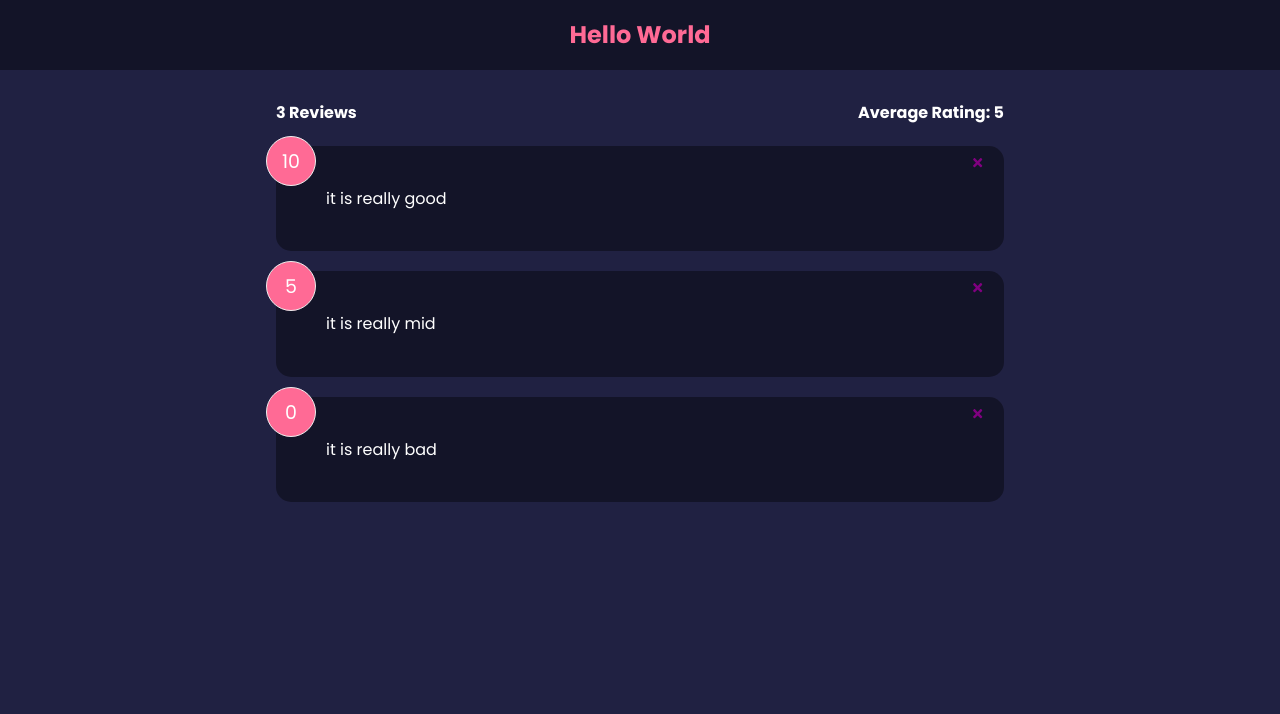
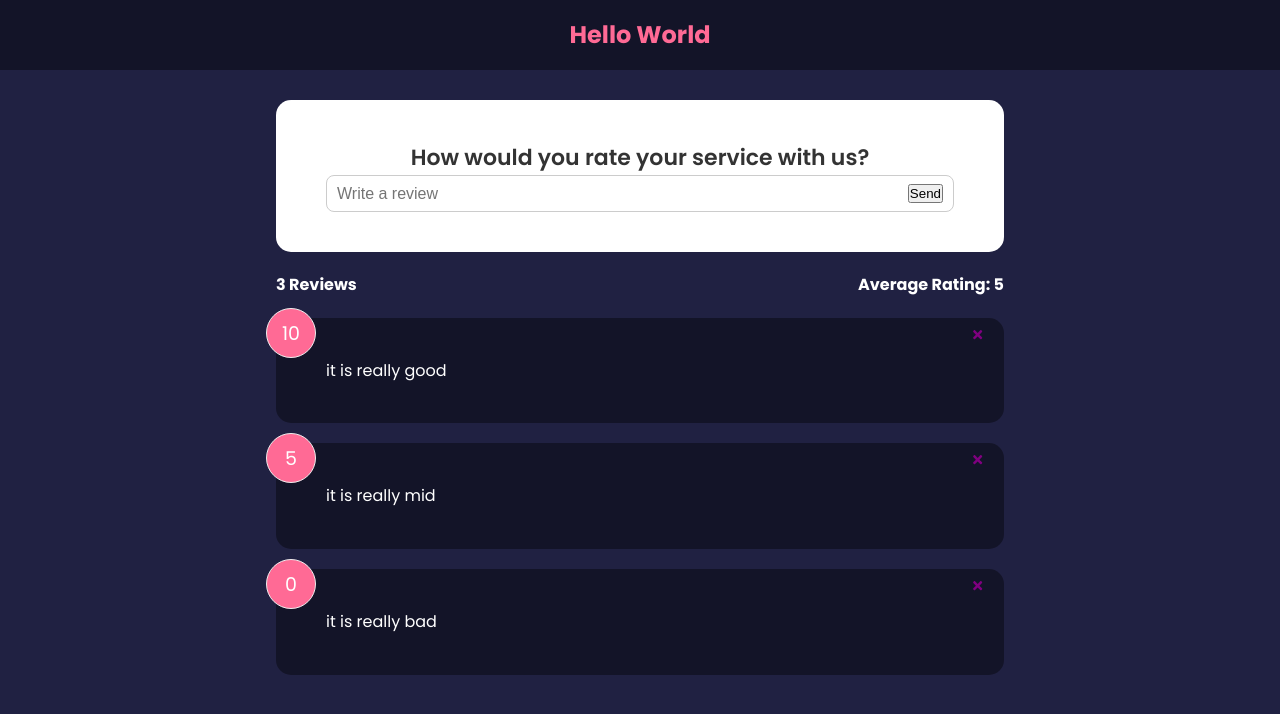
Before and after one commit to jeauxrdhy/feedback, a React (Create React App) app in the folder feedback/: page / in a window 1280 px wide. Shown: the top 714 px of the page. Built offline with nearby package versions, Linux system fonts and the light colour scheme.

Commit message:
created feedbackform component

```diff
--- a/feedback/src/App.js
+++ b/feedback/src/App.js
@@ -3,6 +3,7 @@
 import {useState} from 'react'
 import FeedbackData from "./Data/FeedbackData"
 import FeedbackStats from "./components/FeedbackStats"
+import FeedbackForm from "./components/FeedbackForm"
 
 
 function App(){
@@ -20,6 +21,7 @@
         <>
             <Header />
             <div className="container">
+                <FeedbackForm />
                 <FeedbackStats feedback = {feedback}/>
                 <FeedbackList feedback={feedback} handleDelete={deleteFeedback}/>
             </div>
--- /dev/null
+++ b/feedback/src/components/FeedbackForm.js
@@ -0,0 +1,25 @@
+import React from 'react'
+import Card from '../shared/Card'
+import {useState} from 'react'
+
+function FeedbackForm() {
+    const [text,setText] = useState('')
+
+    const handleTextChange = (e) => {
+        setText(e.target.value)
+    }
+
+  return (
+    <Card>
+        <form>
+            <h2>How would you rate your service with us?</h2>
+            <div className='input-group'>
+                <input type="text" onChange={handleTextChange} placeholder='Write a review' value={text} />
+                <button type='submit'>Send</button>
+            </div>
+        </form>
+    </Card>
+  )
+}
+
+export default FeedbackForm
```
